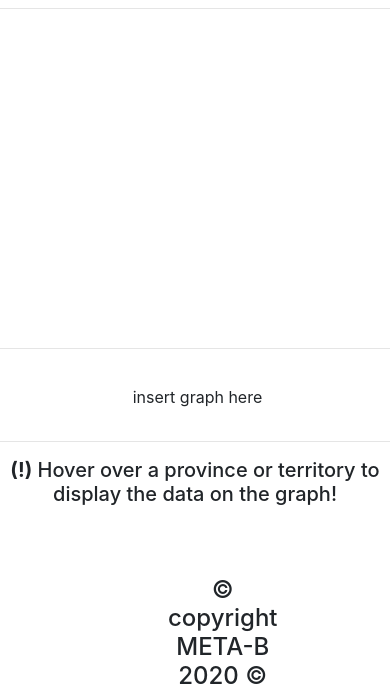
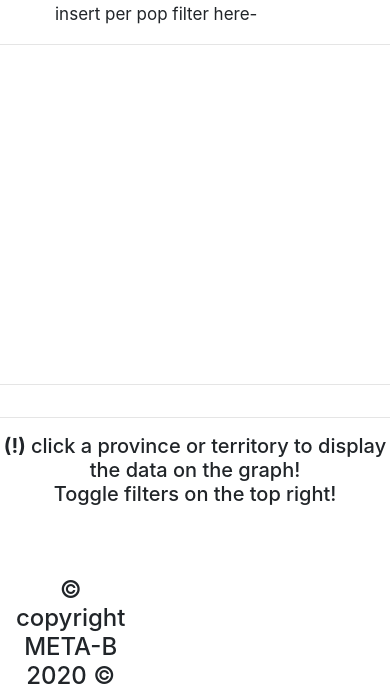
Before and after one commit to timi000/META-B_Vision, a Python web app: template templates/choropleth.html in a window 390 px wide. Shown: the part 260-951 px from the top of the page. Run offline with Jinja, Linux system fonts and the light colour scheme; the template is opened without the code that fills it, so the values that code supplies are empty; some libraries are stand-ins or nearby versions.

Commit message:
added changes to layout

```diff
--- a/static/js/style.css
+++ b/static/js/style.css
@@ -24,13 +24,14 @@ body{
     text-decoration-color: blue;
 }
 p{
-   padding-top: 20px;
+   background-color: white;
+   padding-top: 5px;
    padding-left: 55px;
    padding-right: 50px;
 }
 footer{
     position: absolute;
-    left: 40%;
+    left:1%;
     top:99%
 }
 .mainpage{
@@ -46,10 +47,10 @@ footer{
     -webkit-text-stroke: 1px black;
    color: black;
    text-shadow:
-       3px 3px 0 white,
-     -1px -1px 0 white,
-      1px -1px 0 white,
-      -1px 1px 0 white,
+       3px 3px 1 white,
+     -1px -1px 1 white,
+      1px -1px 1 white,
+      -1px 1px 1 white,
 
 };
 footer{
--- a/templates/choropleth.html
+++ b/templates/choropleth.html
@@ -4,7 +4,7 @@
 <head>
     <meta charset="utf-8">
     <title>Covid-19 Visualizations</title>
-
+    <script src="https://cdn.plot.ly/plotly-latest.min.js"></script>
     <!-- Leaflet CSS -->
     <link rel="stylesheet" href="https://unpkg.com/leaflet@1.3.3/dist/leaflet.css"
     integrity="sha512-Rksm5RenBEKSKFjgI3a41vrjkw4EVPlJ3+OiI65vTjIdo9brlAacEuKOiQ5OFh7cOI1bkDwLqdLw3Zg0cRJAAQ=="
@@ -25,10 +25,10 @@
     <div class="collapse navbar-collapse" id="navbarSupportedContent">
       <ul class="navbar-nav mr-auto">
         <li class="nav-item active">
-          <a class="nav-link" href="choropleth.html">Interactive Map <span class="sr-only">(current)</span></a>
+          <a class="nav-link" href="choropleth.html">Interactive Map </a>
         </li>
         <li class="nav-item active">
-          <a class="nav-link" href="trends.html">Trends <span class="sr-only">(current)</span></a>
+          <a class="nav-link" href="trends.html">Trends </a>
         </li>
       <li class="nav-item dropdown">
         <a class="nav-link dropdown-toggle" href="#" id="navbarDropdown" role="button" data-toggle="dropdown" aria-haspopup="true" aria-expanded="false">
@@ -45,27 +45,30 @@
     </div>
   </nav>
   <div id="map-container" class="row">
-    <div id="map" class="col-md-9"><svg id="svg" width="100%" preserveAspectRatio="xMinYMin meet">
+    <div id="map" class="col-md-7"><svg id="svg" width="100%" preserveAspectRatio="xMinYMin meet">
         <g id="mapGroup" transform="translate(0,0)"></g> </svg></div>
 
 
-    <div class="col-md-3">
+    <div class="col-md-5 ">
         <p id="textarea" style="font-size:17px;">The number of <span class="txtType">total cases</span>
-
+          <span id="txtProv">-insert prov here-</span> was
+          <span id="txtTotal">-insert total here-</span>
+          <span id="txtTotalMod">-insert per pop filter here-</span>
         <hr>
         <svg id="trendData" width="100%" preserveAspectRatio="xMinYMin meet" viewBox="0 0 292 230">insert graph here
         </svg>
         <hr>
         <div class="row">
             <div class="col-md-12 text-center">
-            <p>insert graph here</p>
+
             </div>
         </div>
         <hr>
     </div>
 
 <div class="container">
-  <h5 class="text-center"><b>(!)</b> Hover over a province or territory to display the data on the graph!</h5>
+  <h5 class="text-center"><b>(!)</b> click a province or territory to display the data on the graph!
+    <br>Toggle filters on the top right!</h5>
     <div class="row">
         <div class="col-md-4">
             <div class="row">
--- a/templates/index.html
+++ b/templates/index.html
@@ -51,8 +51,8 @@
 <p class="main-text">
   Tasked with analyzing data of our choice, we have come together to bring insight on trends during the Covid-19 pandemic.
   Among finding correlations for covid cases by province over the last 8 months, we've gathered a trend analysis
-  most searched keywords during the pandemic.
-  Use the links provided above to explore the various forms of data we have recovered. Be sure to note our data timeline ranges from
+  most searched keywords during the pandemic. The keywords we we're curious to plot were: "bike", "CERB", "Zoom", "mask", and "patio".<br></p>
+  <p class="main-text">The links provided above to explore the various forms of data we have recovered. Be sure to note our data timeline ranges from
   January 1st, 2020 until September 18th, 2020. This website is powered by our "homemade" RESTful Api and data we've gathered from our References
   (see References) for more information.
 
--- a/templates/trends.html
+++ b/templates/trends.html
@@ -4,7 +4,7 @@
 <head>
     <meta charset="utf-8">
     <title>Covid-19 Visualizations</title>
-
+    <script src="https://cdn.plot.ly/plotly-latest.min.js"></script>
     <!-- Leaflet CSS -->
     <link rel="stylesheet" href="https://unpkg.com/leaflet@1.3.3/dist/leaflet.css"
     integrity="sha512-Rksm5RenBEKSKFjgI3a41vrjkw4EVPlJ3+OiI65vTjIdo9brlAacEuKOiQ5OFh7cOI1bkDwLqdLw3Zg0cRJAAQ=="
@@ -25,10 +25,10 @@
     <div class="collapse navbar-collapse" id="navbarSupportedContent">
       <ul class="navbar-nav mr-auto">
         <li class="nav-item active">
-            <a class="nav-link" href="choropleth.html">Interactive Map <span class="sr-only">(current)</span></a>
+            <a class="nav-link" href="choropleth.html">Interactive Map </a>
           </li>
           <li class="nav-item active">
-            <a class="nav-link" href="trends.html">Trends <span class="sr-only">(current)</span></a>
+            <a class="nav-link" href="trends.html">Trends </a>
           </li>
         <li class="nav-item dropdown">
           <a class="nav-link dropdown-toggle" href="#" id="navbarDropdown" role="button" data-toggle="dropdown" aria-haspopup="true" aria-expanded="false">
```
